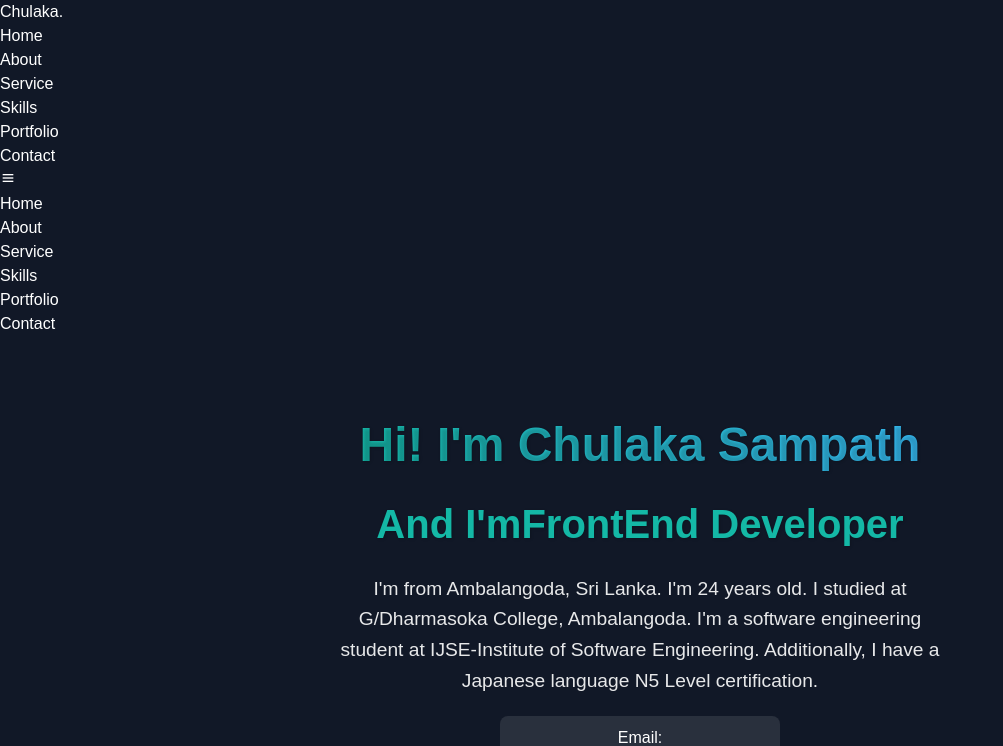
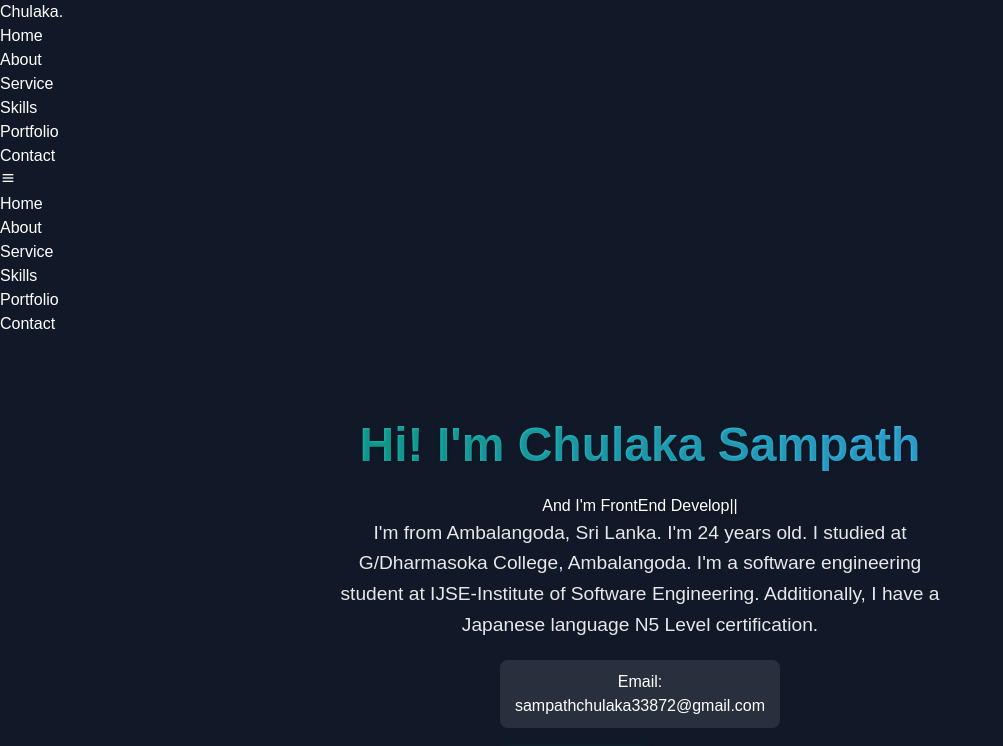
Before and after one commit to chulakasam/Portfolio-React, a React (Vite) app: page / in a window 1280 px wide. Shown: the top 746 px of the page, without its empty margins (0-1003 px from the left). Built offline with nearby package versions, Linux system fonts and the light colour scheme.

Commit message:
npm build

```diff
--- a/package.json
+++ b/package.json
@@ -14,12 +14,15 @@
     "react": "^19.0.0",
     "react-dom": "^19.0.0",
     "react-icons": "^5.5.0",
-    "react-ion-icon": "^4.0.0"
+    "react-ion-icon": "^4.0.0",
+    "scrollreveal": "^4.0.9",
+    "typed.js": "^2.1.0"
   },
   "devDependencies": {
     "@eslint/js": "^9.21.0",
     "@types/react": "^19.0.10",
     "@types/react-dom": "^19.0.4",
+    "@types/scrollreveal": "^0.0.11",
     "@vitejs/plugin-react": "^4.3.4",
     "autoprefixer": "^10.4.21",
     "eslint": "^9.21.0",
--- a/src/components/Contact.tsx
+++ b/src/components/Contact.tsx
@@ -9,14 +9,13 @@ const Contact = () => {
         message: ''
     });
 
-    const handleInputChange = (e) => {
+    const handleInputChange = (e: React.ChangeEvent<HTMLInputElement | HTMLTextAreaElement>) => {
         const { name, value } = e.target;
         setFormData({ ...formData, [name]: value });
     };
 
-    const handleSubmit = (e) => {
+    const handleSubmit = (e: React.FormEvent<HTMLFormElement>) => {
         e.preventDefault();
-
         console.log('Form Submitted:', formData);
     };
 
@@ -96,7 +95,7 @@ const Contact = () => {
                             onChange={handleInputChange}
                             aria-label="Your message"
                             className="w-full p-4 border border-gray-300 rounded-md focus:outline-none focus:ring-2 focus:ring-teal-500 focus:ring-opacity-50 transition"
-                            rows="6"
+                            rows={6}  // Fix: Set rows as a number
                         ></textarea>
                     </div>
                 </div>
--- a/src/components/Home.tsx
+++ b/src/components/Home.tsx
@@ -1,51 +1,65 @@
-import { useState, useEffect } from "react";
+import { useEffect, useRef } from "react";
+import Typed from "typed.js";
+import ScrollReveal from "scrollreveal";
 import "../globals.css";
-import "../script.ts";
 import 'boxicons/css/boxicons.min.css';
 
-
 const Home = () => {
-    const roles = ["BackEnd Developer", "FrontEnd Developer", "Web Designer", "Tutor"];
-    const [currentRole, setCurrentRole] = useState(0);
+    const typedRef = useRef(null);
 
     useEffect(() => {
-        const interval = setInterval(() => {
-            setCurrentRole((prev) => (prev + 1) % roles.length);
-        }, 500);
-        return () => clearInterval(interval);
+        // Typed.js effect for the roles
+        if (typedRef.current) {
+            new Typed(typedRef.current, {
+                strings: ["BackEnd Developer", "FrontEnd Developer", "Web Designer", "Tutor"],
+                typeSpeed: 80,
+                backSpeed: 50,
+                backDelay: 1000,
+                loop: true,
+            });
+        }
+
+        // Scroll Reveal Animation
+        ScrollReveal().reveal(".home-content h1, .home-content p, .btn-box", { origin: "top", distance: "80px", duration: 2000, delay: 200 });
+        ScrollReveal().reveal(".social-icons", { origin: "left", distance: "80px", duration: 2000, delay: 300 });
+        ScrollReveal().reveal(".profile-image", { origin: "bottom", distance: "80px", duration: 2000, delay: 400 });
     }, []);
 
     return (
         <section id="home" className="bg-gray-900 text-white py-16 flex flex-col lg:flex-row lg:justify-between lg:items-center px-6 lg:px-12">
             <div className="home-content max-w-xl lg:text-left text-center">
                 <h1 className="text-4xl font-bold mb-4">Hi! I'm Chulaka Sampath</h1>
-                <div className="change-text mb-4">
-                    <h3 className="text-2xl">And I'm</h3>
-                    <h3 className="text-3xl mt-2 text-teal-400 transition-opacity duration-500">{roles[currentRole]}</h3>
-                </div>
-                <p className="text-lg mb-12">
-                    I'm from Ambalangoda, Sri Lanka. I'm 24 years old. I studied at G/Dharmasoka College, Ambalangoda. I'm a software engineering student at IJSE-Institute of Software Engineering. Additionally, I have a Japanese language N5 Level certification.
+                <h3 className="text-2xl">And I'm <span ref={typedRef} className="text-teal-400 font-semibold"></span></h3>
+                <p className="text-lg mt-4 mb-6">
+                    I'm from Ambalangoda, Sri Lanka. I'm 24 years old. I studied at G/Dharmasoka College, Ambalangoda.
+                    I'm a software engineering student at IJSE-Institute of Software Engineering. Additionally, I have a Japanese language N5 Level certification.
                 </p>
+
+                {/* Contact Info */}
                 <div className="info-box mb-6">
                     <h5 className="font-semibold">Email:</h5>
                     <span className="text-teal-400">sampathchulaka33872@gmail.com</span>
                 </div>
+
+                {/* Buttons */}
                 <div className="btn-box space-x-4">
                     <a href="./assets/CV_Resume.pdf" className="bg-teal-500 text-white py-2 px-6 rounded hover:bg-teal-600 transition">Download CV</a>
                     <a href="#" className="bg-teal-500 text-white py-2 px-6 rounded hover:bg-teal-600 transition">Hire Me!</a>
                 </div>
+
+                {/* Social Media Icons */}
                 <div className="social-icons flex space-x-4 mt-6">
                     <a href="#" className="text-2xl hover:text-teal-400"><i className="bx bxl-facebook"></i></a>
                     <a href="#" className="text-2xl hover:text-teal-400"><i className="bx bxl-instagram"></i></a>
                     <a href="#" className="text-2xl hover:text-teal-400"><i className="bx bxl-github"></i></a>
                     <a href="#" className="text-2xl hover:text-teal-400"><i className="bx bxl-linkedin"></i></a>
                 </div>
-                <div className="flex justify-center items-center py-0.5">
-                    <img src="../../public/IMG_6224new.png" alt="Chulaka Sampath" className="rounded-lg shadow-lg max-w-full h-auto"/>
+
+                {/* Profile Image */}
+                <div className="profile-image flex justify-center items-center mt-8">
+                    <img src="../../public/IMG_6224new.png" alt="Chulaka Sampath" className="rounded-lg shadow-lg max-w-full h-auto transition-transform duration-300 hover:scale-105"/>
                 </div>
-
             </div>
-
         </section>
     );
 };
```
Also changed, not shown: 1 other file (tests, documents, lock files or other folders).
